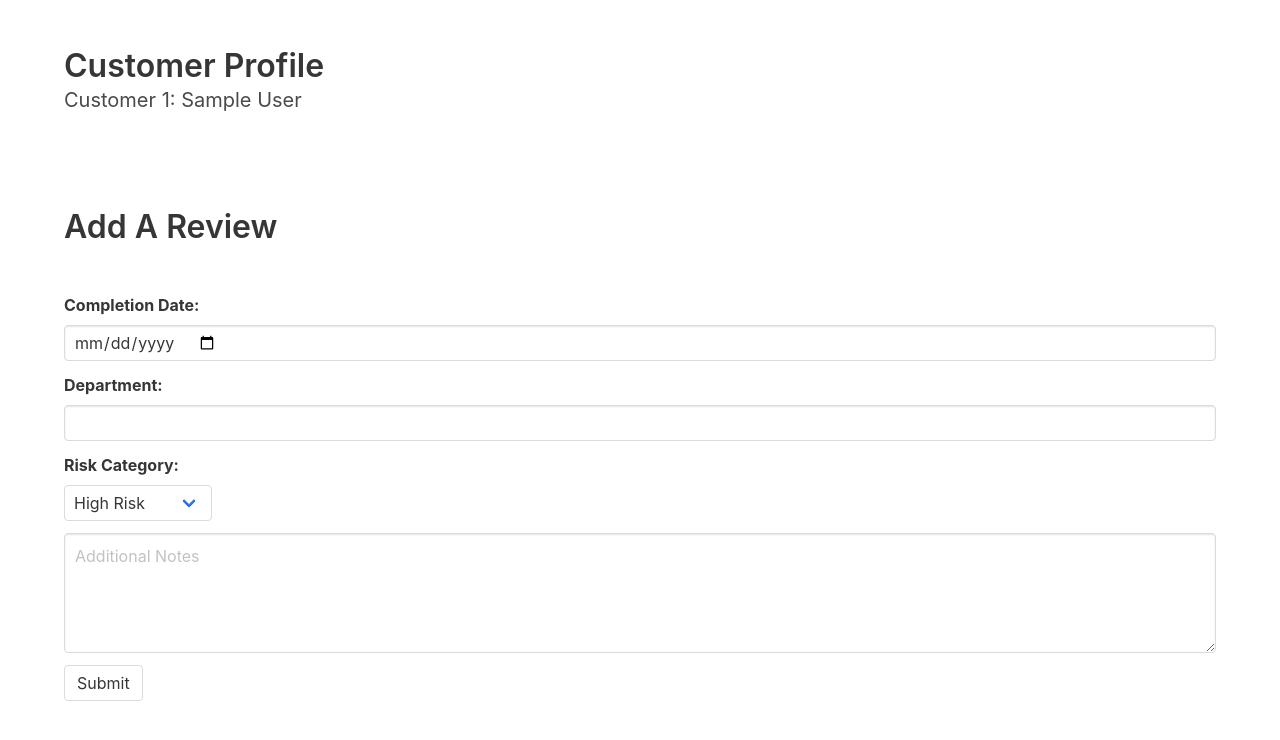
After one commit to firezdog/review-app, a Flask app: page /customer/1 in a window 1280 px wide. The commit adds this page. Shown: the top 740 px of the page. Run offline with Flask 2, Linux system fonts and the light colour scheme; tables that the repository leaves empty hold one stand-in row (values such as "Sample post"); some libraries are stand-ins or nearby versions.

Commit message:
adding customer review page

```diff
--- a/app.py
+++ b/app.py
@@ -32,6 +32,11 @@ def index():
         db.session.commit()
         return redirect('/')
 
+@app.route('/customer/<customer_id>')
+def profile(customer_id):
+    customer = Customer.query.get(customer_id)
+    return render_template("customer.html", customer=customer)
+
 
 if __name__ == '__main__':
     db.create_all()
--- /dev/null
+++ b/templates/customer.html
@@ -0,0 +1,52 @@
+{% include 'header.html' %}
+<div class="hero">
+  <div class="hero-body">
+    <div class="container">
+      <h1 class="title">
+          Customer Profile
+      </h1>
+      <h2 class="subtitle">
+        Customer {{ customer.id }}: {{ customer.name }}
+      </h2>
+    </div>
+  </div>
+</div>
+<div class="hero">
+  <div class="hero-body">
+    <div class="container">
+      <h1 class="title">
+          Add A Review
+      </h1>
+    </div>
+  </div>
+</div>
+<form class="container" action="/customer/{{customer.id}}" method="POST">
+  <div class="field">
+    <label class="label">Completion Date:</label>
+    <div class="control">
+        <input class="input" type="date" name="review_date"/>
+    </div>
+  </div>
+  <div class="field">
+    <label class="label">Department:</label>
+    <div class="control">
+        <input class="input" type="text" name="review_department"/>
+    </div>
+  </div>
+  <div class="field">
+    <label class="label">Risk Category:</label>
+    <div class="select">
+      <select name="risk">
+        <option value="high">High Risk</option>
+        <option value="medium">Medium Risk</option>
+        <option value="low">Low Risk</option>
+      </select>
+    </div>
+  </div>
+  <div class="field">
+    <textarea class="textarea" placeholder="Additional Notes" name="notes"></textarea>
+  </div>
+  <button class="button">Submit</button>
+</form>
+
+{% include 'footer.html' %}
--- /dev/null
+++ b/templates/footer.html
@@ -0,0 +1,2 @@
+</body>
+</html>
--- /dev/null
+++ b/templates/header.html
@@ -0,0 +1,10 @@
+<!DOCTYPE html>
+<html lang="en">
+<head>
+  <meta charset="UTF-8">
+  <meta name="viewport" content="width=device-width, initial-scale=1.0">
+  <meta http-equiv="X-UA-Compatible" content="ie=edge">
+  <title>Document</title>
+  <link rel="stylesheet" href="{{url_for('static', filename='node_modules/bulma/css/bulma.min.css')}}"></style>
+</head>
+<body>
```
Also changed, not shown: templates/index.html (+4 -14 lines).
